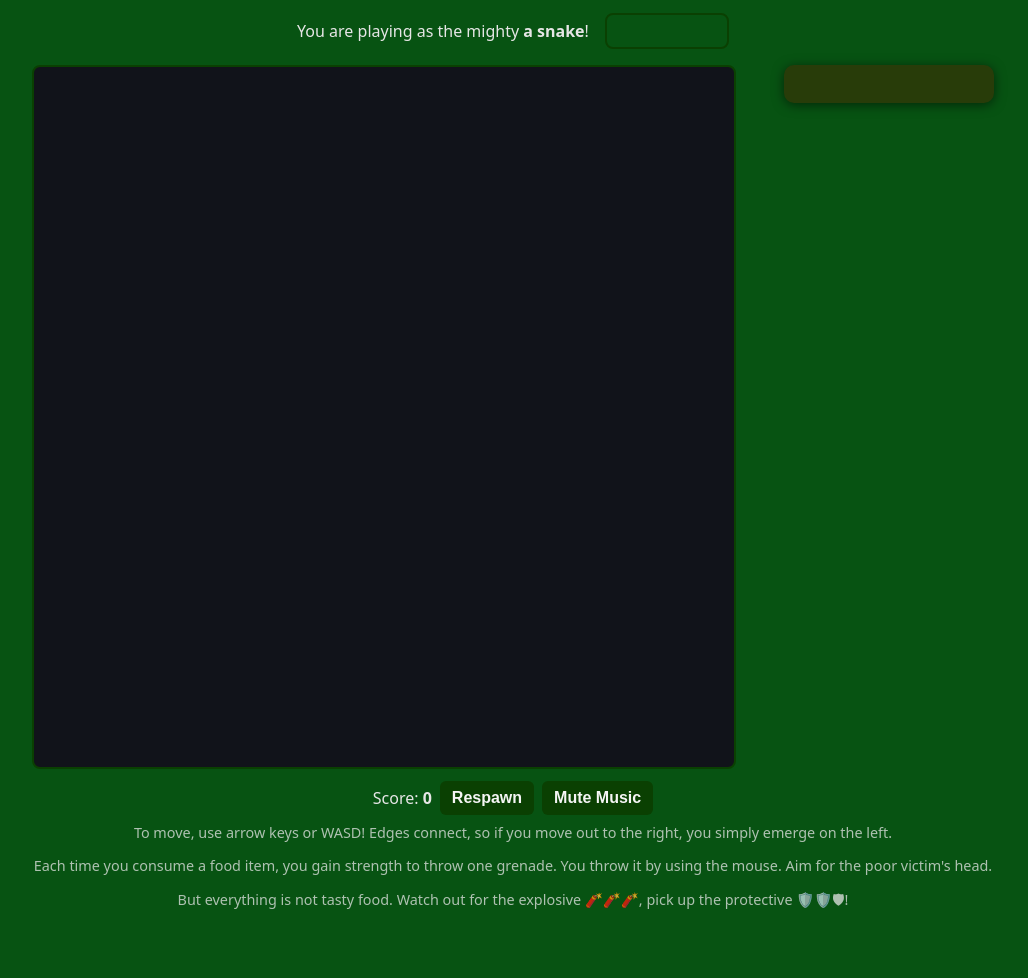
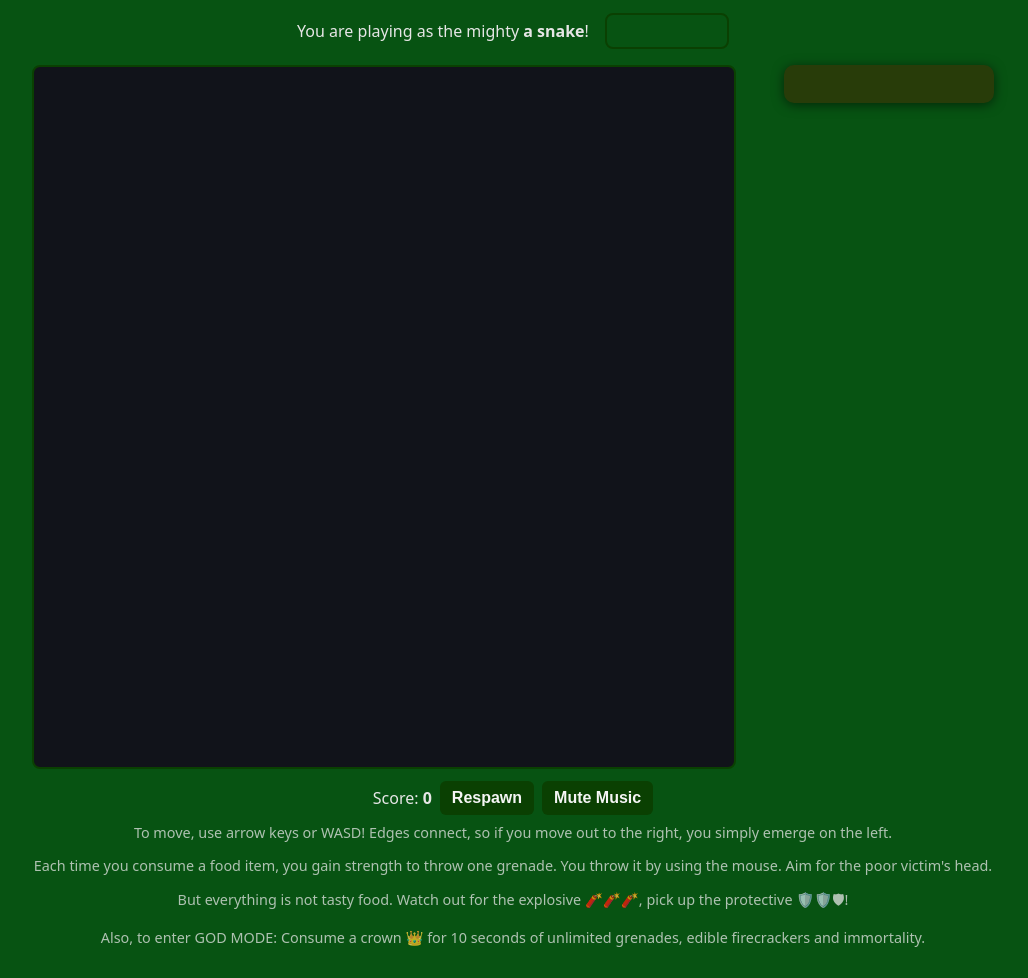
Before and after one commit to cosimospada/snake-multi, a website: page public/index.html in a window 1280 px wide. Shown: the part 66-1044 px from the top of the page, without its empty margins (127-1155 px from the left). Before the commit the page ends 1010 px from the top, so only its background shows below. Drawn offline with nearby package versions, Linux system fonts and the light colour scheme; no server answers; a script that the page names is missing.

Commit message:
God mode hints

```diff
--- a/public/index.html
+++ b/public/index.html
@@ -25,6 +25,7 @@
     <p class="hint">To move, use arrow keys or WASD! Edges connect, so if you move out to the right, you simply emerge on the left.</p>
     <p class="hint">Each time you consume a food item, you gain strength to throw one grenade. You throw it by using the mouse. Aim for the poor victim's head.</p>
     <p class="hint">But everything is not tasty food. Watch out for the explosive 🧨🧨🧨, pick up the protective 🛡️🛡️🛡!</p>
+    <p class="hint">Also, to enter GOD MODE: Consume a crown 👑 for 10 seconds of unlimited grenades, edible firecrackers and immortality.</p>
 </div>
 <!-- Use server-provided Socket.IO client to avoid version mismatches -->
 <script src="/socket.io/socket.io.js"></script>
```
